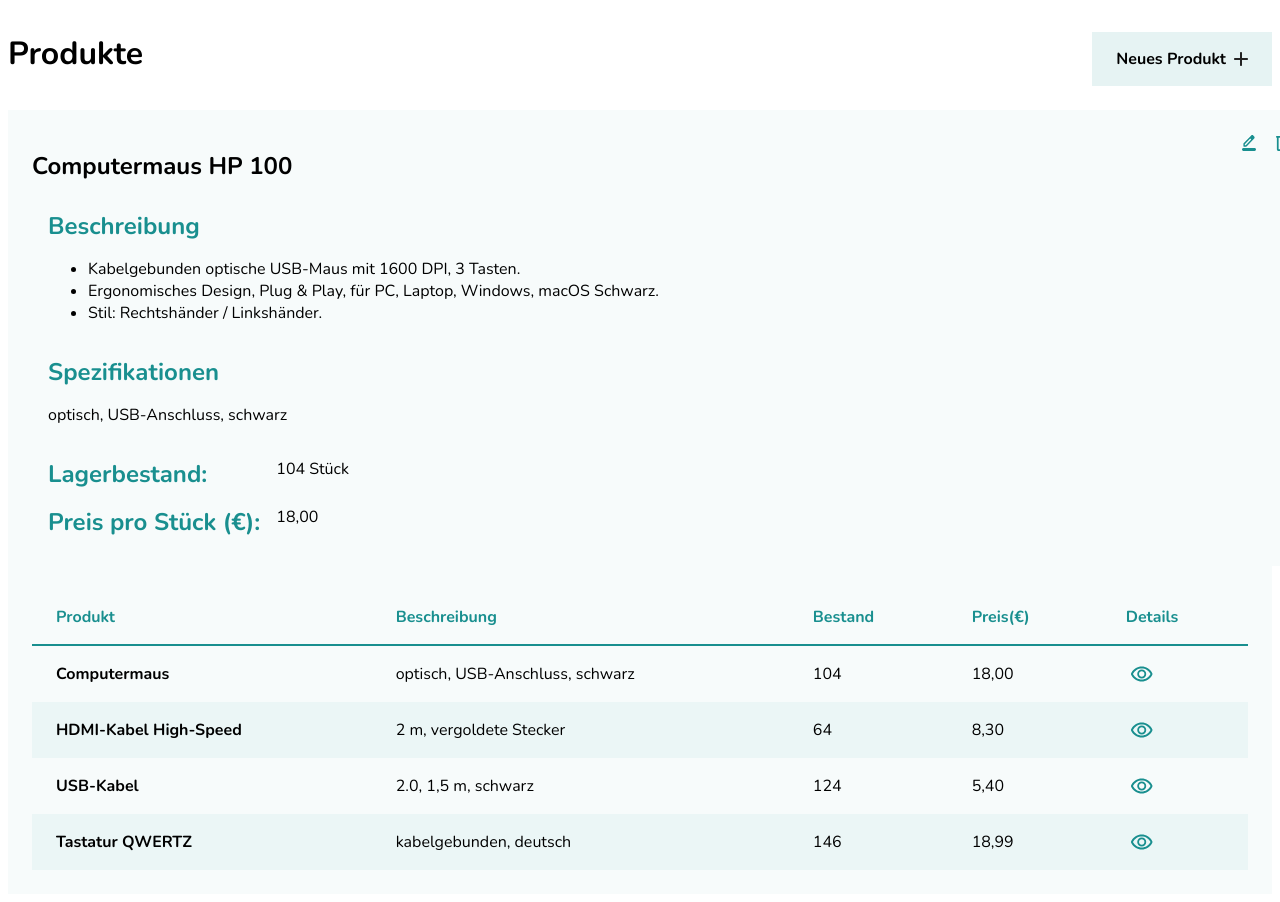
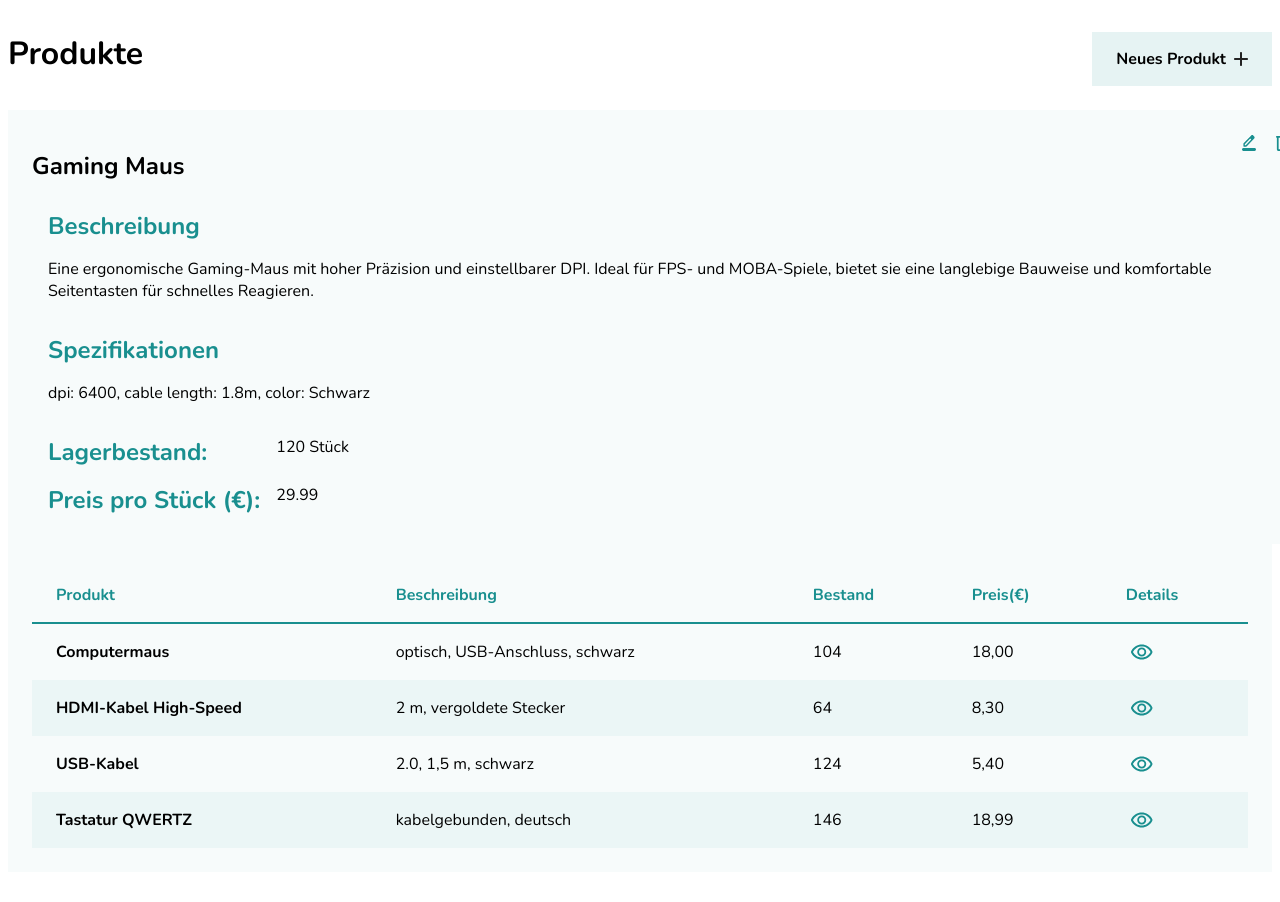
Before and after one commit to XbatzoX/productlist, an Angular app in the folder product-list/: page / in a window 1280 px wide. Shown: the top 902 px of the page. After the commit the page ends 880 px from the top, so only its background shows below. Built offline with nearby package versions, Linux system fonts and the light colour scheme.

Commit message:
worked on button from header

```diff
--- a/product-list/src/app/layout/header/header.html
+++ b/product-list/src/app/layout/header/header.html
@@ -1,7 +1,8 @@
 <header class="main-header">
     <h1 class="main-header__title">Produkte</h1>
-    <a class="btn btn--primary">
-        <span>Neues Produkt</span>
+    <a class="btn" [class.btn--primary]="path == ''" [class.btn--secondary]="path == 'detail'">
+        <span>{{btn_text}}</span>
+
         <svg xmlns="http://www.w3.org/2000/svg" width="14" height="14" viewBox="0 0 14 14" fill="none">
             <path d="M6 8H1C0.716667 8 0.479167 7.90417 0.2875 7.7125C0.0958333 7.52083 0 7.28333
                 0 7C0 6.71667 0.0958333 6.47917 0.2875 6.2875C0.479167 6.09583 0.716667 6 1 6H6V1C6
--- a/product-list/src/app/layout/header/header.ts
+++ b/product-list/src/app/layout/header/header.ts
@@ -6,4 +6,13 @@
   templateUrl: './header.html',
   styleUrl: './header.scss',
 })
-export class Header {}
+export class Header {
+  path = '';
+  btn_text = 'Neues Produkt';
+  ngOnInit(){
+    this.path = '';
+    if(this.path == 'detail'){
+      this.btn_text = 'zurück zur Liste';
+    }
+  }
+}
--- a/product-list/src/app/shared/components/product-detail/product-detail.html
+++ b/product-list/src/app/shared/components/product-detail/product-detail.html
@@ -30,35 +30,33 @@
 
 <article class="product-detail">
     <header class="product-detail__header">
-        <h1>Computermaus HP 100</h1>
+        <h1>{{detail.name}}</h1>
         <div>
             <a class="btn--edit" aria-label="Details editieren"></a>
-            <button class="btn--delete" aria-label="Details löschen"></button>
+            <button (click)="deleteDetail()" class="btn--delete" aria-label="Details löschen"></button>
         </div>
     </header>
     <section aria-labelledby="description">
         <h2 id="description">Beschreibung</h2>
-        <ul>
-            <li>Kabelgebunden optische USB-Maus mit 1600 DPI, 3 Tasten.</li>
-            <li>Ergonomisches Design, Plug &amp; Play, für PC, Laptop, Windows, macOS  Schwarz.</li>
-            <li>Stil: Rechtshänder / Linkshänder.</li>
-        </ul>
+        <p>
+            {{detail.description}}
+        </p>
     </section>
     <section aria-labelledby="specs">
         <h2 id="specs">Spezifikationen</h2>
         <p>
-            optisch, USB-Anschluss, schwarz
+            {{detail.specs}}
         </p>
     </section>
     <section>
         <dl>
             <dt>Lagerbestand:</dt>
             <dd>
-                <data value="104">104 Stück</data>
+                <data value="104">{{detail.stock}} Stück</data>
             </dd>
             <dt>Preis pro Stück (€):</dt>
             <dd>
-                <data value="18.00">18,00</data>
+                <data value="18.00">{{detail.price}}</data>
             </dd>
         </dl>
     </section>
--- a/product-list/src/app/shared/components/product-detail/product-detail.ts
+++ b/product-list/src/app/shared/components/product-detail/product-detail.ts
@@ -14,4 +14,8 @@
     "stock": 120,
     "price": 29.99
   }
+
+  deleteDetail():void{
+    this.detail.name = '';
+  }
 }
```
